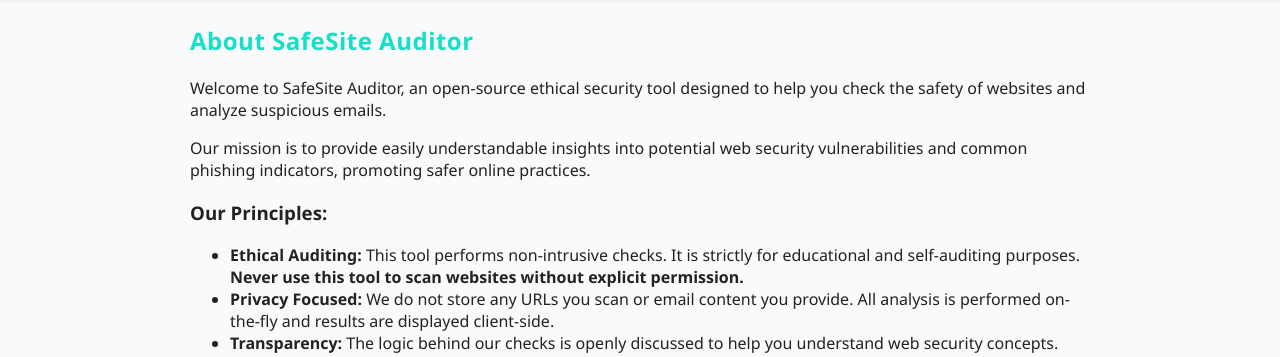
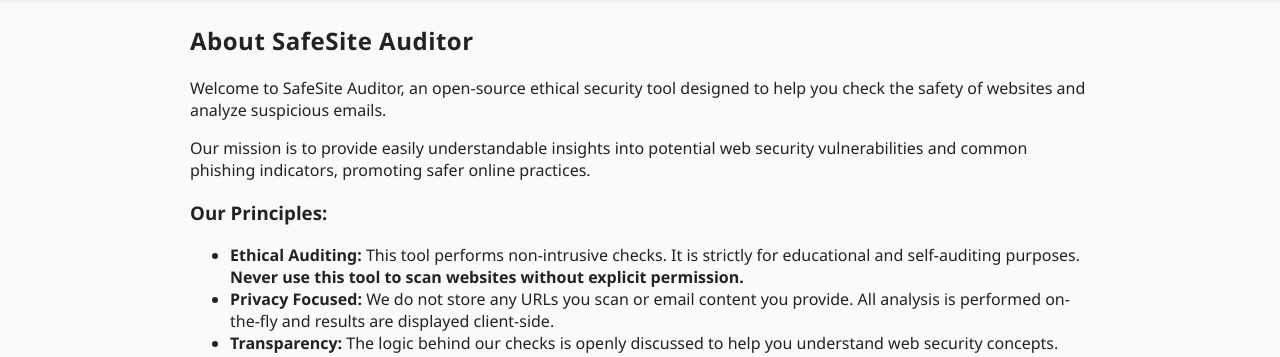
Before and after one commit to rk-005/safe-site-auditor, a Flask app: page /about in a window 1280 px wide. Shown: the part 250-607 px from the top of the page. Run offline with Flask 3, Linux system fonts and the light colour scheme.

Commit message:
Update style.css

```diff
--- a/static/css/style.css
+++ b/static/css/style.css
@@ -65,7 +65,7 @@ main h2 {
     margin-top: 0;
     margin-bottom: 1.3rem;
     font-weight: 600;
-    color:#14e0c9;
+    color:#222;
     letter-spacing: 0.5px;
 }
 
```
